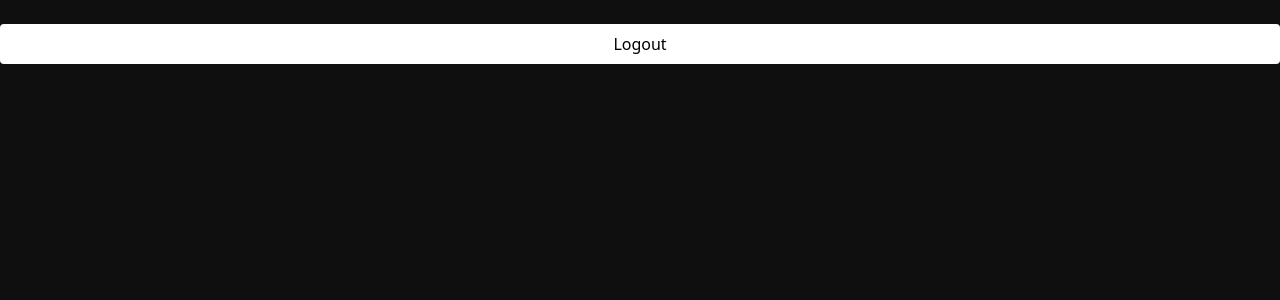
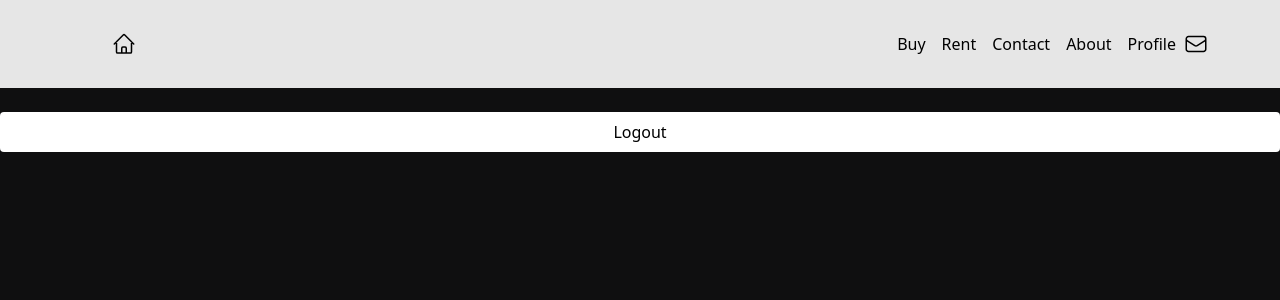
Before and after one commit to HarshitBakrania/HB-Realty, a React (Vite) app in the folder client/: page /user in a window 1280 px wide. Shown: the top 300 px of the page. Built offline with nearby package versions, Linux system fonts and the light colour scheme; sample sign-in values are in the browser's storage.

Commit message:
profile and messages route protected

```diff
--- a/client/src/App.jsx
+++ b/client/src/App.jsx
@@ -5,6 +5,7 @@
 import { SignUpPage } from "./routes/SignUpPage";
 import { SignInPage } from "./routes/SignInPage";
 import { UserPage } from "./routes/UserPage";
+import { MessagePage } from "./routes/MessagePage";
 
 
 function App() {
@@ -18,6 +19,7 @@
           <Route path="/signup" element={<SignUpPage />} />
           <Route path="/signin" element={<SignInPage />} />
           <Route path="/user" element={<UserPage />} />
+          <Route path="/messages" element={<MessagePage />} />
         </Routes>
       </BrowserRouter>
     </div>
--- a/client/src/components/NavBar.jsx
+++ b/client/src/components/NavBar.jsx
@@ -6,11 +6,13 @@
     const navigate = useNavigate();
     const IsLoggedIn = () =>{
         const{currentUser} = useContext(AuthContext);
-        console.log(currentUser);
         if(currentUser){
-            return <NavBarButtons label="Profile" onClick={() =>{
+            return <div className="flex space-x-2">
+                <NavBarButtons label="Profile" onClick={() =>{
                 navigate("/user");
-            }}/>
+                }}/>
+                <MessageIcon />
+            </div>
         }
         else{
             return <NavBarButtons label="Login" onClick={() =>{
@@ -18,7 +20,6 @@
             }} />
         }
     }
-
 
     return <div className="flex justify-between p-8 bg-navbar-color">
         <div className="sm:pl-20 "><HomeIcon /></div>
@@ -47,3 +48,10 @@
         <div onClick={onClick} className="no-underline hover:underline">{label}</div>
     )
 }
+
+const MessageIcon = () =>{
+    return <svg xmlns="http://www.w3.org/2000/svg" fill="none" viewBox="0 0 24 24" stroke-width="1.5" stroke="currentColor" class="size-6">
+    <path stroke-linecap="round" stroke-linejoin="round" d="M21.75 6.75v10.5a2.25 2.25 0 0 1-2.25 2.25h-15a2.25 2.25 0 0 1-2.25-2.25V6.75m19.5 0A2.25 2.25 0 0 0 19.5 4.5h-15a2.25 2.25 0 0 0-2.25 2.25m19.5 0v.243a2.25 2.25 0 0 1-1.07 1.916l-7.5 4.615a2.25 2.25 0 0 1-2.36 0L3.32 8.91a2.25 2.25 0 0 1-1.07-1.916V6.75" />
+  </svg>
+
+}
--- /dev/null
+++ b/client/src/routes/MessagePage.jsx
@@ -0,0 +1,19 @@
+import { useContext } from "react"
+import NavBar from "../components/NavBar"
+import { AuthContext } from "../context/AuthContext"
+import { Navigate } from "react-router-dom";
+
+export const MessagePage = () =>{
+    const{currentUser} = useContext(AuthContext);
+
+    if(!currentUser){
+        return <Navigate to="/signin"/>
+    }
+
+    return (
+        <div>
+            <NavBar />
+            Message page
+        </div>
+    )
+}
--- a/client/src/routes/UserPage.jsx
+++ b/client/src/routes/UserPage.jsx
@@ -1,13 +1,17 @@
 import { useContext } from "react";
 import Button from "../components/Button"
 import { AuthContext } from "../context/AuthContext";
-import { useNavigate } from "react-router-dom"
+import { Navigate, useNavigate } from "react-router-dom"
 import axios from "axios"
+import NavBar from "../components/NavBar";
 
 export const UserPage = () =>{
     const {updateUser, currentUser} = useContext(AuthContext);
     const navigate = useNavigate();
 
+    if(!currentUser){
+        return <Navigate to="/signin"/>
+    }
     async function LogoutUser(){
         try{
             const response = await axios.post("http://localhost:3000/api/auth/logout");
@@ -20,6 +24,7 @@
 
     return(
         <div className="bg-background-color h-[100vh]">
+            <NavBar/>
             <Button label="Logout" onClick={LogoutUser}/>
         </div>
     )
```
